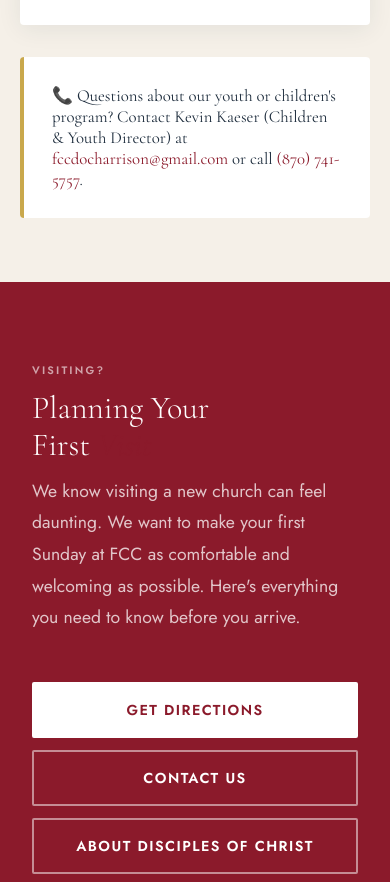
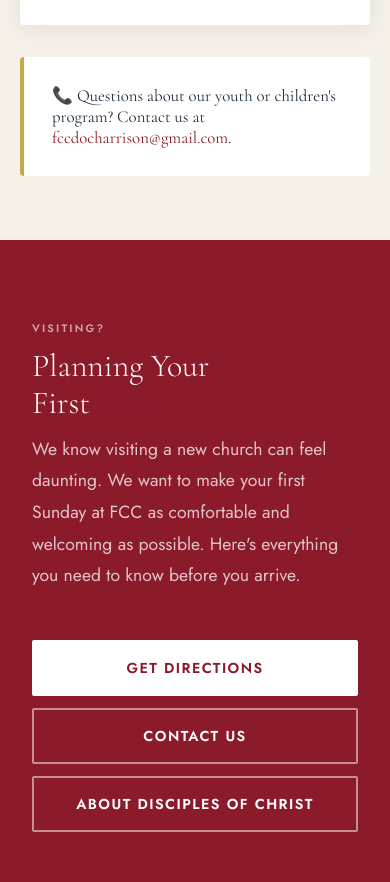
Before and after one commit to kaeserland-glitch/fcc-harrison-site, a plain HTML site: page index.html in a window 390 px wide. Shown: the part 8325-9207 px from the top of the page. Drawn offline with nearby package versions, Linux system fonts and the light colour scheme.

Commit message:
Remove Kevin name and phone from youth section

```diff
--- a/index.html
+++ b/index.html
@@ -1247,7 +1247,7 @@
         </div>
       </div>
       <div style="margin-top:2rem; padding:1.75rem; background:var(--white); border-radius:4px; border-left:4px solid var(--gold);">
-        <p style="font-family:var(--serif); font-size:1.05rem; color:var(--navy);">📞 Questions about our youth or children's program? Contact Kevin Kaeser (Children &amp; Youth Director) at <a href="mailto:fccdocharrison@gmail.com" style="color:var(--burgundy);">fccdocharrison@gmail.com</a> or call <a href="tel:+18707415757" style="color:var(--burgundy);">(870) 741-5757</a>.</p>
+        <p style="font-family:var(--serif); font-size:1.05rem; color:var(--navy);">📞 Questions about our youth or children's program? Contact us at <a href="mailto:fccdocharrison@gmail.com" style="color:var(--burgundy);">fccdocharrison@gmail.com</a>.</p>
       </div>
     </div>
   </section>
```
